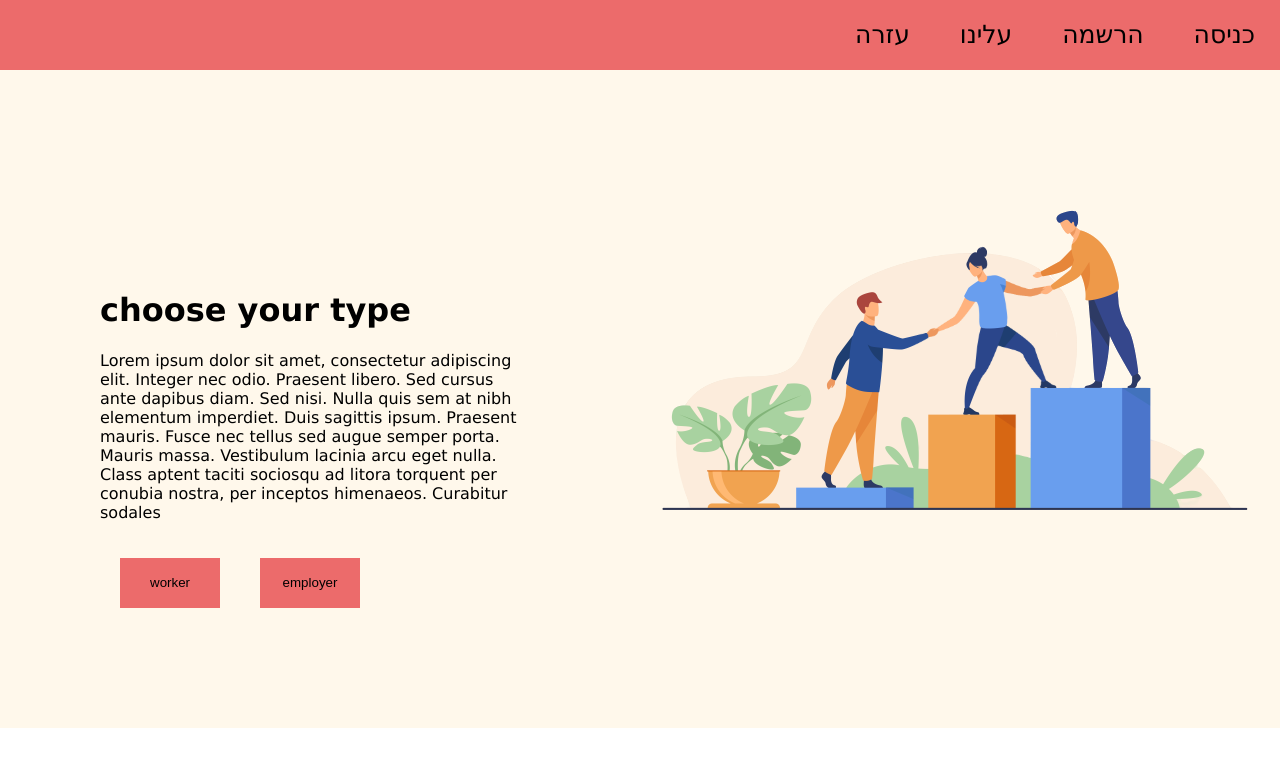
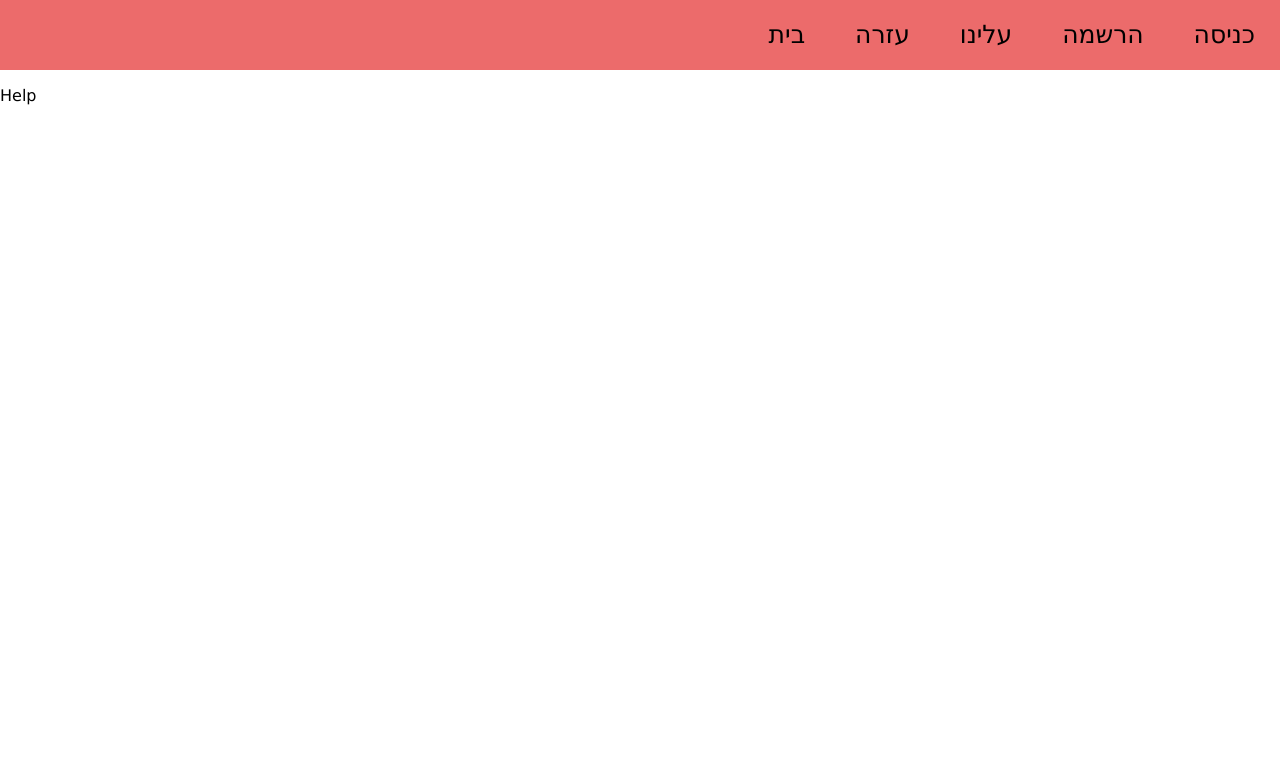
Before and after one commit to sangarite/onetimejob-front, a React (Create React App) app: page /help in a window 1280 px wide. Shown: the top 766 px of the page. Built offline with nearby package versions, Linux system fonts and the light colour scheme.

Commit message:
setting the routing

```diff
--- a/package.json
+++ b/package.json
@@ -8,6 +8,7 @@
     "@testing-library/user-event": "^7.2.1",
     "react": "^16.13.1",
     "react-dom": "^16.13.1",
+    "react-router-dom": "^5.2.0",
     "react-scripts": "3.4.3"
   },
   "scripts": {
--- a/src/App.js
+++ b/src/App.js
@@ -1,5 +1,5 @@
 import React, { Component } from 'react';
-import Navigation from './components/NavigationBar'
+import Navigation from './components/Navigation/NavigationBar'
 import Entrance from './components/Entrance/Entrance.js';
 import question from './question_mark.png';
 
@@ -14,7 +14,8 @@ const initialState = {
     rank: 0,
     jobs: 0,
     src: question
-  }
+  },
+  isSignIn: false
 }
 
 class App extends Component {
@@ -26,8 +27,7 @@ class App extends Component {
   render() {
     return(
       <div>
-        <Navigation/>
-        <Entrance />
+        <Navigation isSignIn={this.state.isSignIn}/>
       </div>
     );
   }
--- /dev/null
+++ b/src/components/About.js
@@ -0,0 +1,8 @@
+import React from 'react'
+
+export default function About()
+{
+    return(
+        <p>About</p>
+    )
+}
--- a/src/components/Entrance/Entrance.css
+++ b/src/components/Entrance/Entrance.css
@@ -6,7 +6,7 @@
   padding-top: 100px;
 }
 
-img {
+#frame > img {
   float: left;
   grid-area:  1 / 2 / 2 / 3;
   size: 100%;
--- /dev/null
+++ b/src/components/Help.js
@@ -0,0 +1,8 @@
+import React from 'react'
+
+export default function Help()
+{
+    return(
+        <p>Help</p>
+    )
+}
--- a/src/components/Navigation.css
+++ b/src/components/Navigation/Navigation.css
@@ -4,10 +4,9 @@
     height: 70px;
     text-align: right;
   }
-  a {
+  #navigation > a {
     position: relative;
     top: 20px;
-    background-color: #ec6b6b;
     margin: 25px;
     color: black;
     text-decoration-line: none;
--- /dev/null
+++ b/src/components/Navigation/NavigationBar.js
@@ -0,0 +1,31 @@
+import React from 'react'
+import { Route, Switch, Link } from 'react-router-dom'
+import Signin from '../Signin';
+import About from '../About';
+import Help from '../Help';
+import Register from '../Register';
+import Entrance from '../Entrance/Entrance.js';
+import  './Navigation.css';
+import Logo from '../../Logo.png';
+
+export default function NavigationBar()
+{
+    return(
+      <div>
+        <div id="navigation">
+          <Link to="/signin">כניסה</Link>
+          <Link to="/register">הרשמה</Link>
+          <Link to="/about">עלינו</Link>
+          <Link to="/help">עזרה</Link>
+          <Link to="/">בית</Link>
+        </div>
+        <Switch>
+          <Route path="/signin"><Signin/></Route>
+          <Route path="/register"><Register/></Route>
+          <Route path="/about"><About/></Route>
+          <Route path="/help"><Help/></Route>
+          <Route path="/"><Entrance/></Route>
+        </Switch>
+      </div>
+    );
+}
--- a/src/components/NavigationBar.js
+++ /dev/null
@@ -1,13 +0,0 @@
-import React from 'react'
-import  './Navigation.css'
-export default function NavigationBar()
-{
-    return(
-        <div id="navigation">
-            <a href="http://localhost:3000/onetimejob">כניסה</a>
-            <a href="onetimejob">הרשמה</a>
-             <a href="onetimejob">עלינו</a>
-            <a href="onetimejob">עזרה</a>
-        </div>
-    )
-}
--- /dev/null
+++ b/src/components/Register.js
@@ -0,0 +1,8 @@
+import React from 'react'
+
+export default function Register()
+{
+    return(
+        <p>Register</p>
+    )
+}
--- /dev/null
+++ b/src/components/Signin.js
@@ -0,0 +1,8 @@
+import React from 'react'
+
+export default function Signin()
+{
+    return(
+        <p>Signin</p>
+    )
+}
--- a/src/index.js
+++ b/src/index.js
@@ -1,13 +1,14 @@
 import React from 'react';
 import ReactDOM from 'react-dom';
+import { BrowserRouter } from 'react-router-dom';
 import App from './App';
 import * as serviceWorker from './serviceWorker';
 import './index.css';
 
 ReactDOM.render(
-  <React.StrictMode>
+  <BrowserRouter>
     <App />
-  </React.StrictMode>,
+  </BrowserRouter>,
   document.getElementById('root')
 );
 
```
Also changed, not shown: src/Logo.png (added), 1 other file (tests, documents, lock files or other folders).
